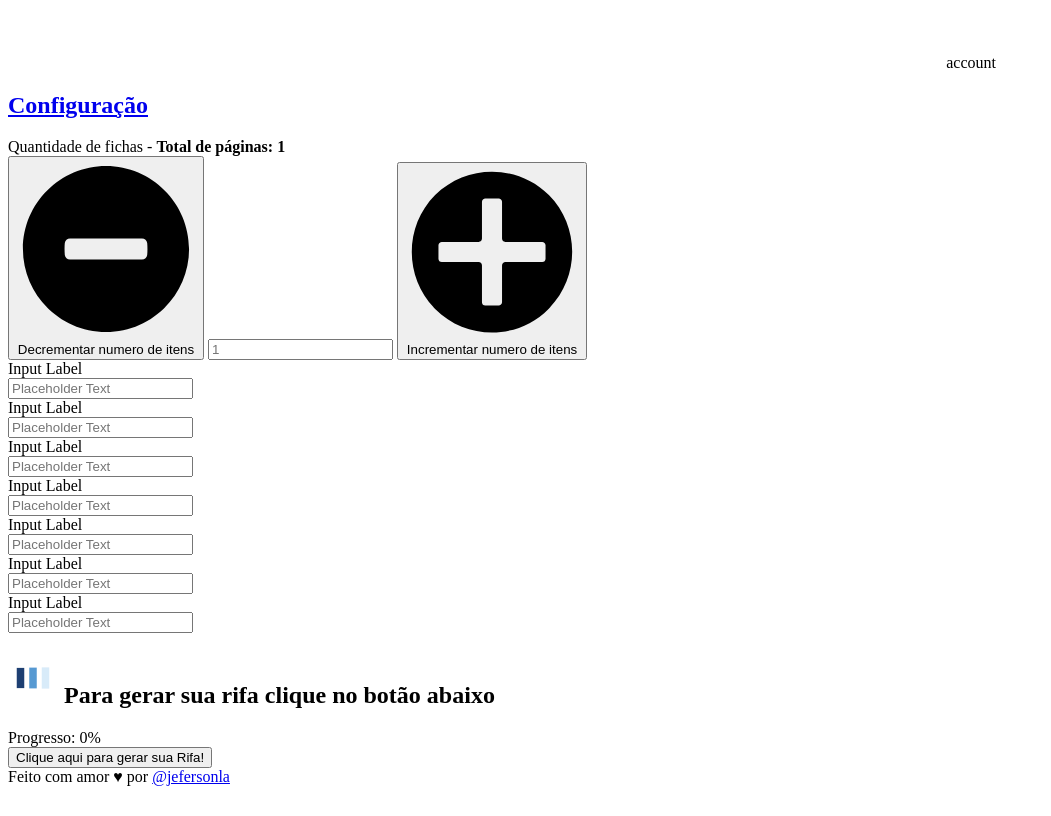
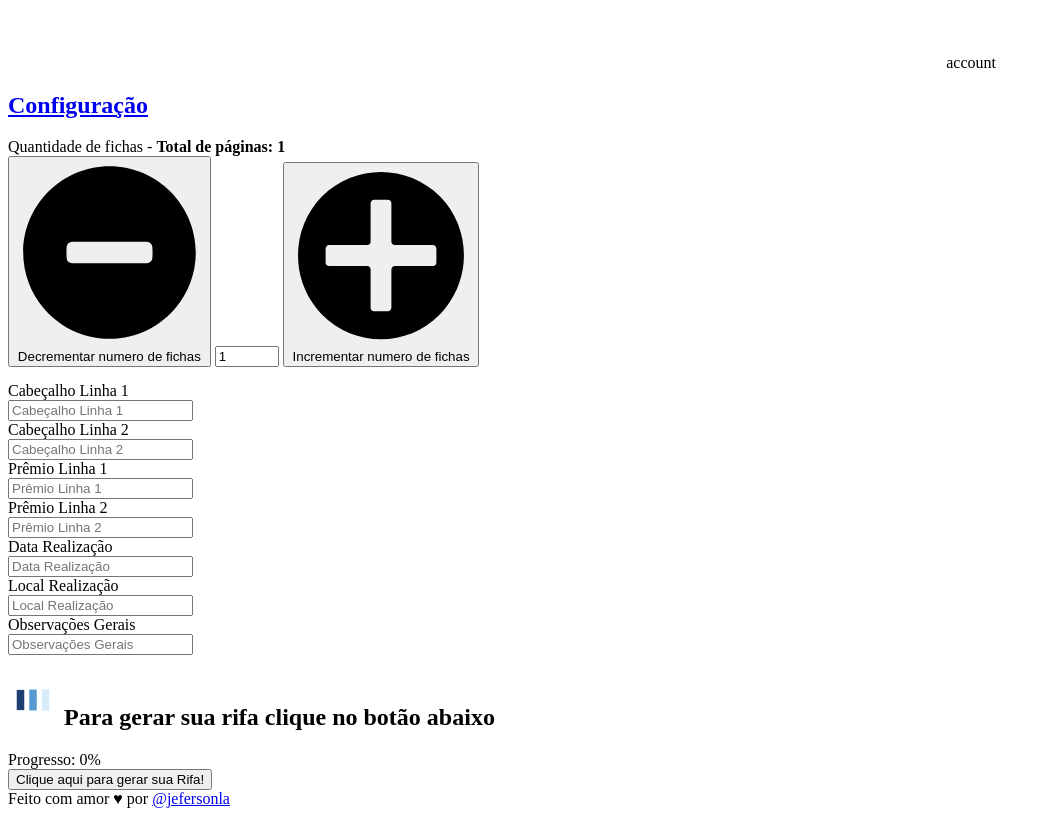
Before and after one commit to jefersonla/rifa-typescript-app, a website: page index.html in a window 1280 px wide. Shown: the part 1980-2796 px from the top of the page, without its empty margins (0-1051 px from the left). Before the commit the page ends 2774 px from the top, so only its background shows below. Drawn offline with nearby package versions, Linux system fonts and the light colour scheme.

Commit message:
Nova versão, com diversas correções. Não finalizado

```diff
--- a/assets/style.css
+++ b/assets/style.css
@@ -83,10 +83,15 @@ html, body {
 }
 
 .rifa-template-image {
-  padding: 10px;
+  padding: 20px 20px 10px;
   width: 100%;
+  max-width: 900px;
 }
 
 .configuracao-area {
-  margin: 10px 20px 20px !important;
+  margin: 10px 20px 230px !important;
 }
+
+.area-scroll {
+  /* max-height: 400px; */
+}
--- a/index.html
+++ b/index.html
@@ -60,7 +60,7 @@
 
               <!-- DescricaoPagina -->
               <p class="slds-page-header__name-meta">
-                Gere sua rifa em PDF fácil e rápido. Cada página da rifa possuirá 5 cartelas. Tamanho da página A4.
+                Gere sua rifa em PDF fácil e rápido. Cada página da rifa possuirá max. 5 cartelas. Tamanho da página A4.
               </p>
               <!-- ./DescricaoPagina -->
 
@@ -75,7 +75,7 @@
   <!-- ./HeaderPagina -->
 
   <!-- PrevisualizacaoCartela -->
-  <main class="slds-col slds-size_1-of-1">
+  <main class="slds-col slds-size_1-of-1" style="text-align:center;">
 
     <!-- TemplateRifa -->
     <svg class="rifa-template-image" xmlns:cc="http://creativecommons.org/ns#" xmlns:svg="http://www.w3.org/2000/svg" xmlns="http://www.w3.org/2000/svg" viewBox="0 0 200 50" version="1.1">
@@ -160,7 +160,7 @@
       <!-- ./NumeroEsquerda -->
 
       <!-- TituloRifa -->
-      <text x="23.692162" y="6.8182006" class="titulo" style="font-style:normal;font-variant:normal;font-weight:normal;font-stretch:normal;font-size:8px;line-height:normal;font-family:sans-serif;stroke-width:0.95641512" transform="scale(0.9869257,1.0132475)">
+      <text x="23.692162" y="6.8182006" class="titulo" style="font-style:normal;font-variant:normal;font-weight:normal;font-stretch:normal;font-size:6px;line-height:normal;font-family:sans-serif;stroke-width:0.95641512" transform="scale(0.9869257,1.0132475)">
         Rifa
       </text>
       <!-- ./TituloRifa -->
@@ -237,16 +237,22 @@
 
   <!-- ConfiguraçãoRifa -->
   <nav class="slds-col slds-size_1-of-1">
+    <article class="slds-card configuracao-area">
 
-    <article class="slds-card configuracao-area">
+      <!-- HeaderConfiguracao -->
       <div class="slds-card__header slds-grid">
         <header class="slds-media slds-media_center slds-has-flexi-truncate">
+
+          <!-- IconeHeader -->
           <div class="slds-media__figure">
             <span class="slds-icon_container slds-icon-standard-task" title="account" style="padding: 2px;">
               <img class="slds-icon slds-icon_small" src="https://cdn.jsdelivr.net/gh/jefersonla/rifa-typescript-app@master/assets/images/icons/settings.svg">
               <span class="slds-assistive-text">account</span>
             </span>
           </div>
+          <!-- ./IconeHeader -->
+
+          <!-- TituloHeader -->
           <div class="slds-media__body">
             <h2 class="slds-card__header-title">
               <a href="javascript:void(0);" class="slds-card__header-link slds-truncate" title="Accounts">
@@ -254,94 +260,136 @@
               </a>
             </h2>
           </div>
+          <!-- ./TituloHeader -->
+
         </header>
       </div>
-      <div class="slds-card__body slds-card__body_inner">
-        <div class="slds-form-element slds-text-align_center configuracao-area">
-          <label class="slds-form-element__label slds-m-right_none" for="text-input-id-1">Quantidade de fichas - <b> Total de páginas: <span id="">1</span></b></label>
+      <!-- ./HeaderConfiguracao -->
+
+      <!-- BodyConfiguracao -->
+      <div class="slds-card__body slds-card__body_inner slds-scrollable area-scroll">
+
+        <!-- FormQuantidadeFichas -->
+        <div class="slds-form-element slds-text-align_center" style="margin-bottom: 15px;">
+
+          <!-- LabelQuantidadeFichas -->
+          <label class="slds-form-element__label slds-m-right_none" for="input-quantidade-fichas">
+            Quantidade de fichas - <b> Total de páginas: <span id="total-paginas-geradas">1</span></b>
+          </label>
+          <!-- ./LabelQuantidadeFichas -->
+
+          <!-- ContainerQuantidadeFichas -->
           <div class="slds-form-element__control">
-            <button class="slds-button slds-button_icon slds-button_icon-small slds-input__button_decrement" title="Decrement counter">
+
+            <!-- DecrementarFichasBotao -->
+            <button class="slds-button slds-button_icon slds-button_icon-small slds-input__button_decrement" id="botao-decrementar-fichas" title="Decrementar contador">
               <img class="slds-button__icon" src="https://cdn.jsdelivr.net/gh/jefersonla/rifa-typescript-app@master/assets/images/icons/ban.svg">
               <span class="slds-assistive-text">
-                Decrementar numero de itens
+                Decrementar numero de fichas
               </span>
             </button>
-            <input type="number" class="slds-input slds-input_counter" id="text-input-id-1" placeholder="1" />
-            <button class="slds-button slds-button_icon slds-button_icon-small slds-input__button_increment" title="Increment counter">
+            <!-- ./DecrementarFichasBotao -->
+
+            <!-- InputQuantidadeFichas -->
+            <input type="number" min="1" max="999" class="slds-input slds-input_counter" id="input-quantidade-fichas" value="1" placeholder="Quantidade de fichas" />
+            <!-- ./InputQuantidadeFichas -->
+
+            <!-- IncrementarFichasBotao -->
+            <button class="slds-button slds-button_icon slds-button_icon-small slds-input__button_increment" id="botao-incrementar-fichas" title="Incrementar contador">
               <img class="slds-button__icon" src="https://cdn.jsdelivr.net/gh/jefersonla/rifa-typescript-app@master/assets/images/icons/new.svg">
               <span class="slds-assistive-text">
-                Incrementar numero de itens
+                Incrementar numero de fichas
               </span>
             </button>
+            <!-- ./IncrementarFichasBotao -->
+
+          </div>
+          <!-- ./ContainerQuantidadeFichas -->
+
         </div>
-      </div>
+        <!-- ./FormQuantidadeFichas -->
 
+        <!-- FormCabeçalhoLinha1 -->
         <div class="slds-form-element">
-          <label class="slds-form-element__label" for="text-input-id-1">Input
-            Label
+          <label class="slds-form-element__label" for="input_var_header_linha1">
+            Cabeçalho Linha 1
           </label>
           <div class="slds-form-element__control">
-            <input type="text" id="text-input-id-1" placeholder="Placeholder Text" class="slds-input" />
+            <input type="text" id="input_var_header_linha1" placeholder="Cabeçalho Linha 1" class="slds-input" />
           </div>
         </div>
+        <!-- ./FormCabeçalhoLinha1 -->
 
+        <!-- FormCabeçalhoLinha2 -->
         <div class="slds-form-element">
-          <label class="slds-form-element__label" for="text-input-id-1">Input
-            Label
+          <label class="slds-form-element__label" for="input_var_header_linha2">
+            Cabeçalho Linha 2
           </label>
           <div class="slds-form-element__control">
-            <input type="text" id="text-input-id-1" placeholder="Placeholder Text" class="slds-input" />
+            <input type="text" id="input_var_header_linha2" placeholder="Cabeçalho Linha 2" class="slds-input" />
           </div>
         </div>
+        <!-- ./FormCabeçalhoLinha2 -->
 
+        <!-- FormPremioLinha1 -->
         <div class="slds-form-element">
-          <label class="slds-form-element__label" for="text-input-id-1">Input
-            Label
+          <label class="slds-form-element__label" for="input_var_premio_linha1">
+            Prêmio Linha 1
           </label>
           <div class="slds-form-element__control">
-            <input type="text" id="text-input-id-1" placeholder="Placeholder Text" class="slds-input" />
+            <input type="text" id="input_var_premio_linha1" placeholder="Prêmio Linha 1" class="slds-input" />
           </div>
         </div>
+        <!-- ./FormPremioLinha1 -->
 
+        <!-- FormPremioLinha2 -->
         <div class="slds-form-element">
-          <label class="slds-form-element__label" for="text-input-id-1">Input
-            Label
+          <label class="slds-form-element__label" for="input_var_premio_linha2">
+            Prêmio Linha 2
           </label>
           <div class="slds-form-element__control">
-            <input type="text" id="text-input-id-1" placeholder="Placeholder Text" class="slds-input" />
+            <input type="text" id="input_var_premio_linha2" placeholder="Prêmio Linha 2" class="slds-input" />
           </div>
         </div>
+        <!-- ./FormPremioLinha2 -->
 
+        <!-- FormDataRealizacao -->
         <div class="slds-form-element">
-          <label class="slds-form-element__label" for="text-input-id-1">Input
-            Label
+          <label class="slds-form-element__label" for="input_var_data_realizacao">
+            Data Realização
           </label>
           <div class="slds-form-element__control">
-            <input type="text" id="text-input-id-1" placeholder="Placeholder Text" class="slds-input" />
+            <input type="text" id="input_var_data_realizacao" placeholder="Data Realização" class="slds-input" />
           </div>
         </div>
+        <!-- ./FormDataRealizacao -->
 
+        <!-- FormLocalRealizacao -->
         <div class="slds-form-element">
-          <label class="slds-form-element__label" for="text-input-id-1">Input
-            Label
+          <label class="slds-form-element__label" for="input_var_local_realizacao">
+            Local Realização
           </label>
           <div class="slds-form-element__control">
-            <input type="text" id="text-input-id-1" placeholder="Placeholder Text" class="slds-input" />
+            <input type="text" id="input_var_local_realizacao" placeholder="Local Realização" class="slds-input" />
           </div>
         </div>
+        <!-- ./FormLocalRealizacao -->
 
+        <!-- FormObservacoes -->
         <div class="slds-form-element">
-          <label class="slds-form-element__label" for="text-input-id-1">Input
-            Label
+          <label class="slds-form-element__label" for="input_var_observacoes">
+            Observações Gerais
           </label>
           <div class="slds-form-element__control">
-            <input type="text" id="text-input-id-1" placeholder="Placeholder Text" class="slds-input" />
+            <input type="text" id="input_var_observacoes" placeholder="Observações Gerais" class="slds-input" />
           </div>
         </div>
+        <!-- ./FormObservacoes -->
 
       </div>
+      <!-- ./BodyConfiguracao -->
+
     </article>
-
   </nav>
   <!-- ./ConfiguraçãoRifa -->
 
```
Also changed, not shown: index.ts (+86 -2 lines).
